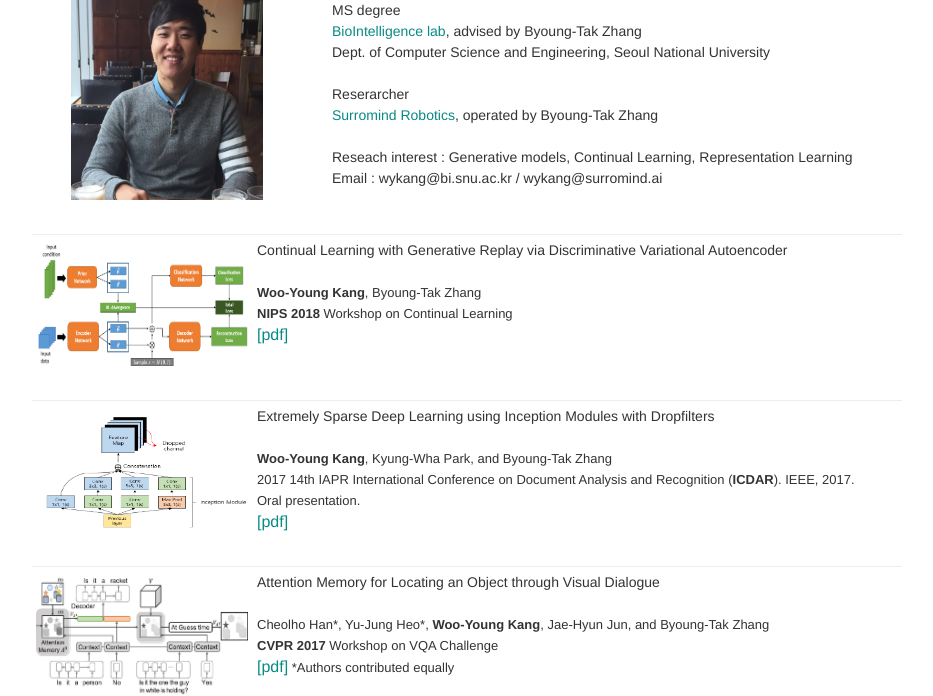
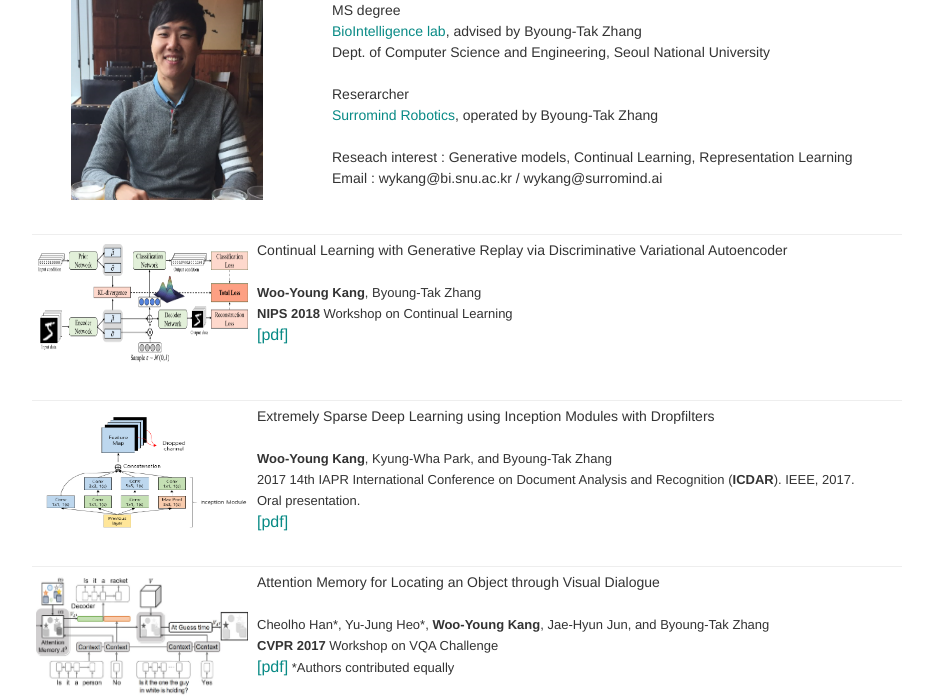
Before and after one commit to wykang/wykang.github.io, a plain HTML site: page index.html in a window 1280 px wide. Shown: the part 131-827 px from the top of the page, without its empty margins (173-1106 px from the left). Drawn offline with nearby package versions, Linux system fonts and the light colour scheme.

Commit message:
Update index.html

```diff
--- a/index.html
+++ b/index.html
@@ -38,7 +38,7 @@
 
 	<hr>
 	<div class="row">
-		<div class="col-md-3"><a href="./img/NIPS2018_workshop_camera.pdf" class=""><img class="thumbnail" src="./img/model3.png" style="width: 220px; height: 130px;"></a></div>
+		<div class="col-md-3"><a href="./img/NIPS2018_workshop_camera.pdf" class=""><img class="thumbnail" src="./img/model_new_v2.png" style="width: 220px; height: 130px;"></a></div>
 		<div class="col-md-9">Continual Learning with Generative Replay via Discriminative Variational Autoencoder<span style="line-height:20%"><br><br></span>
 		<font size='2.5'><b>Woo-Young Kang</b>, Byoung-Tak Zhang<br>
 		<b>NIPS 2018</b> Workshop on Continual Learning <br></font><font size='3'><a href="./img/NIPS2018_workshop_camera.pdf">[pdf]</a></font></div>
```
